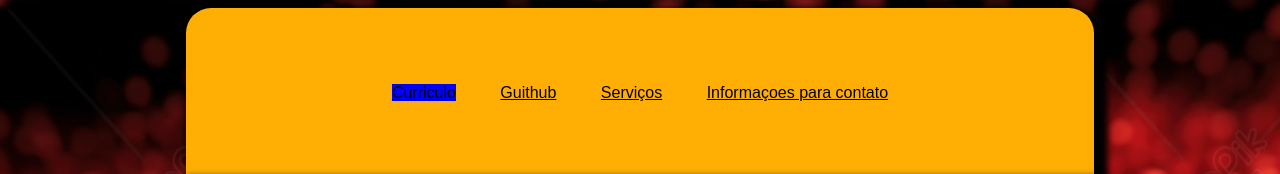
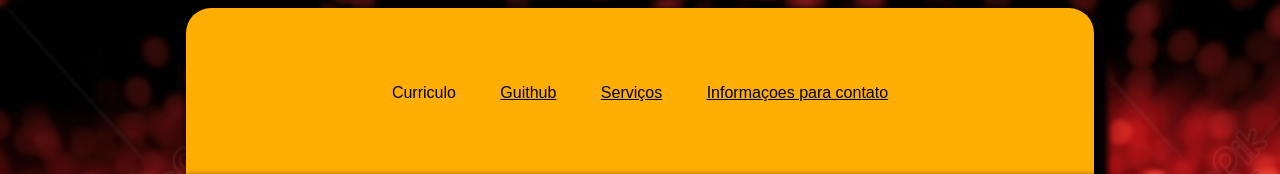
Before and after one commit to 32jonathan32/Trabalho-Constru-o-de-Software-para-Web-, a plain HTML site: page index.html in a window 1280 px wide. In both pictures the pointer is over the link "Curriculo". Shown: the top 174 px of the page. Drawn offline with Linux system fonts and the light colour scheme.

Commit message:
Update index.css

```diff
--- a/index.css
+++ b/index.css
@@ -63,6 +63,6 @@ main {
  }
 a:hover{
 
-   background-color: blue;
+   text-decoration:blue
 
 }
```
